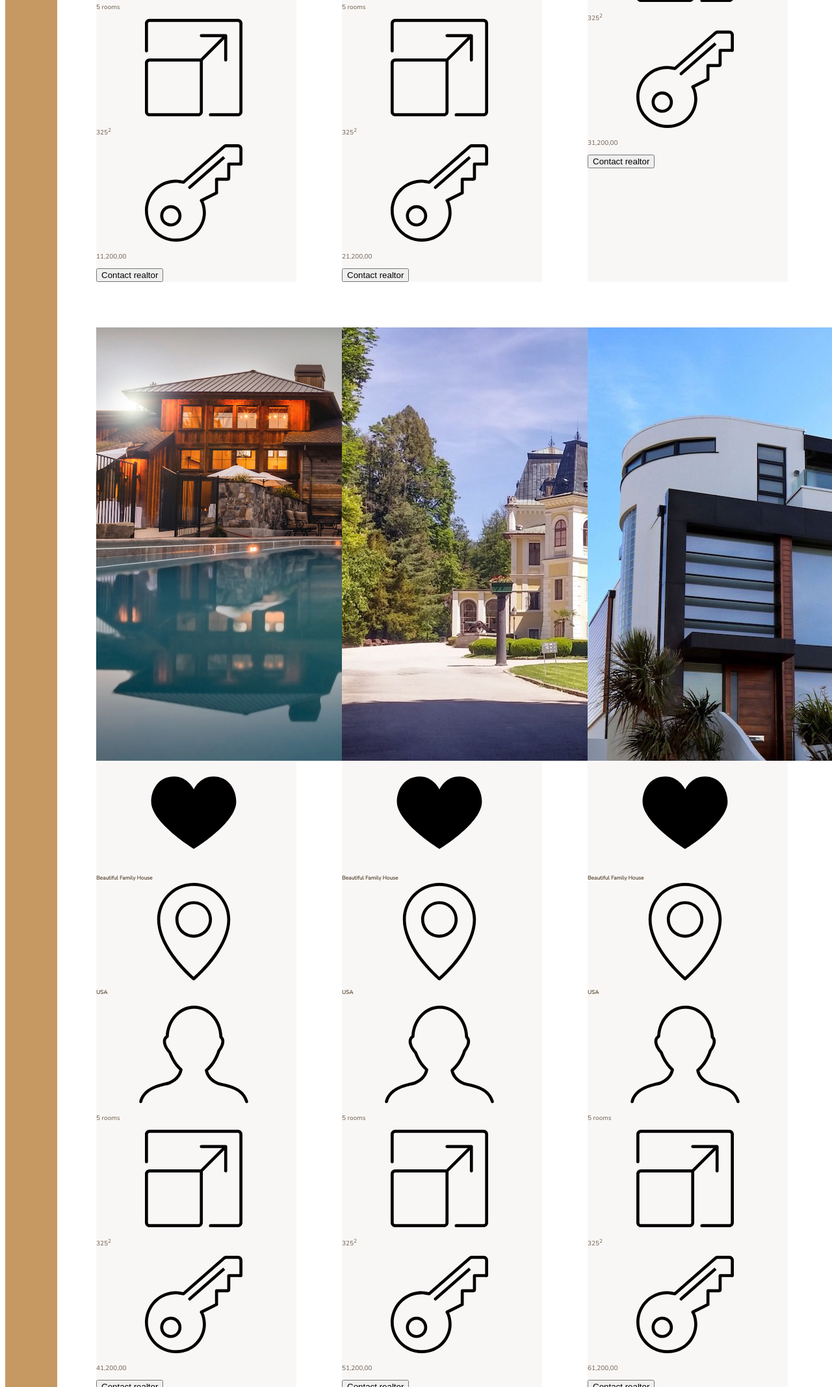
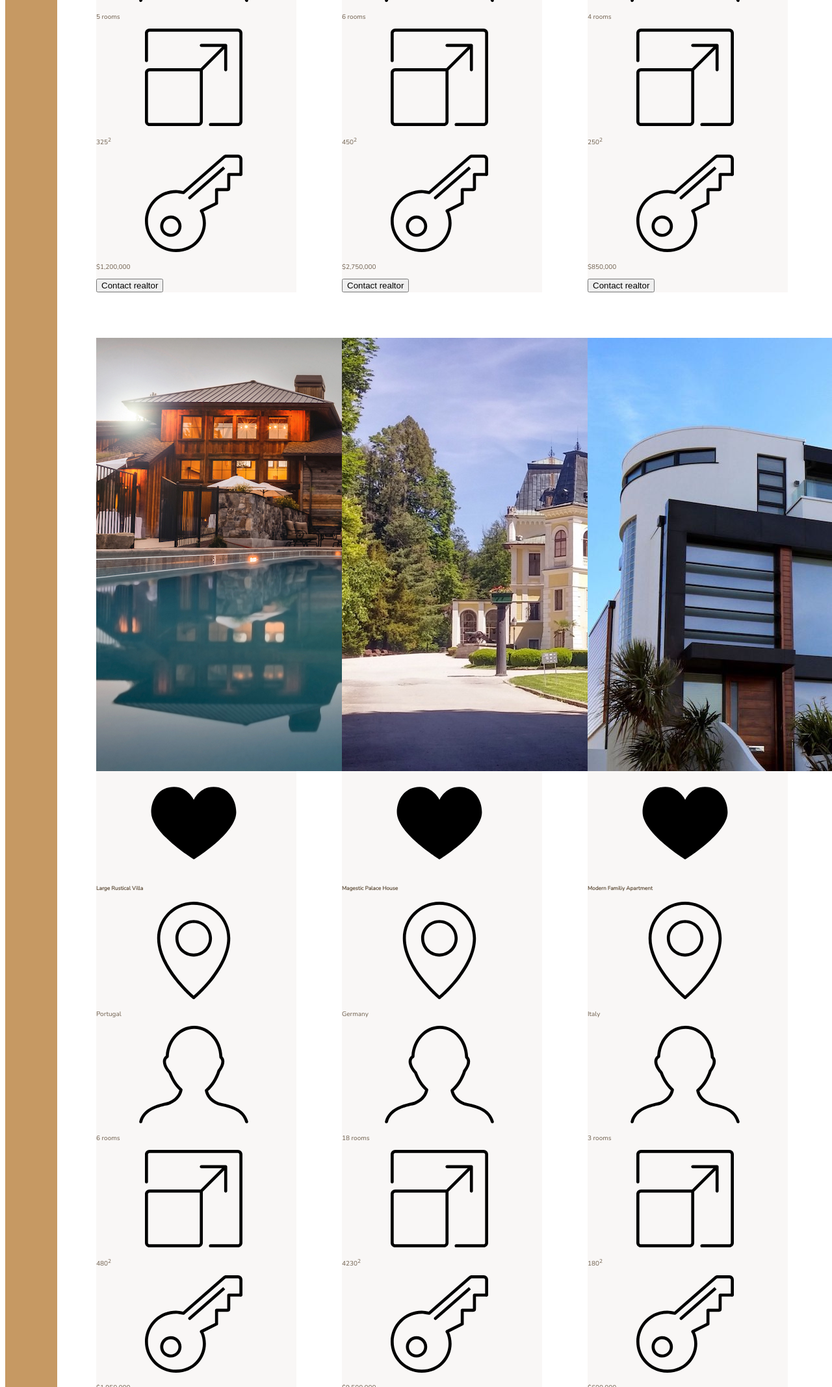
Before and after one commit to renanmartins1813/Nexter, a website: page index.html in a window 1280 px wide. Shown: the part 3323-5458 px from the top of the page at 65% size. Drawn offline with nearby package versions, Linux system fonts and the light colour scheme.

Commit message:
home elements conent

```diff
--- a/index.html
+++ b/index.html
@@ -91,17 +91,19 @@
     </section>
 
     <section class="homes">
+
         <div class="home">
             <img src="/img/house-1.jpeg" alt="House 1" class="home__img">
             <svg class="home__like">
                 <use xlink:href="./img/sprite.svg#icon-heart-full"></use>
             </svg>
-            <h5 class="home__name home__location">Beautiful Family House
+            <h5 class="home__name">Beautiful Familiy House</h5>
+            <div class="home__location">
                 <svg>
                     <use xlink:href="./img/sprite.svg#icon-map-pin"></use>
                 </svg>
                 <p>USA</p>
-            </h5>
+            </div>
             <div class="home__rooms">
                 <svg>
                     <use xlink:href="./img/sprite.svg#icon-profile-male"></use>
@@ -118,157 +120,172 @@
                 <svg>
                     <use xlink:href="./img/sprite.svg#icon-key"></use>
                 </svg>
-                <p>11,200,00</p>
+                <p>$1,200,000</p>
             </div>
             <button class="cta">Contact realtor</button>
         </div>
+
         <div class="home">
             <img src="/img/house-2.jpeg" alt="House 2" class="home__img">
             <svg class="home__like">
                 <use xlink:href="./img/sprite.svg#icon-heart-full"></use>
             </svg>
-            <h5 class="home__name home__location">Beautiful Family House
+            <h5 class="home__name">Modern Glass Villa</h5>
+            <div class="home__location">
                 <svg>
                     <use xlink:href="./img/sprite.svg#icon-map-pin"></use>
                 </svg>
-                <p>USA</p>
-            </h5>
+                <p>Canada</p>
+            </div>
             <div class="home__rooms">
                 <svg>
                     <use xlink:href="./img/sprite.svg#icon-profile-male"></use>
                 </svg>
-                <p>5 rooms</p>
+                <p>6 rooms</p>
             </div>
             <div class="home__area">
                 <svg>
                     <use xlink:href="./img/sprite.svg#icon-expand"></use>
                 </svg>
-                <p>325<sup>2</sup></p>
+                <p>450<sup>2</sup></p>
             </div>
             <div class="home__price">
                 <svg>
                     <use xlink:href="./img/sprite.svg#icon-key"></use>
                 </svg>
-                <p>21,200,00</p>
+                <p>$2,750,000</p>
             </div>
             <button class="cta">Contact realtor</button>
         </div>
+
         <div class="home">
             <img src="/img/house-3.jpeg" alt="House 3" class="home__img">
             <svg class="home__like">
                 <use xlink:href="./img/sprite.svg#icon-heart-full"></use>
             </svg>
-            <h5 class="home__name home__location">Modern Glass Vila</h5>
+            <h5 class="home__name">Cozy Country House</h5>
+            <div class="home__location">
+                <svg>
+                    <use xlink:href="./img/sprite.svg#icon-map-pin"></use>
+                </svg>
+                <p>UK</p>
+            </div>
             <div class="home__rooms">
                 <svg>
                     <use xlink:href="./img/sprite.svg#icon-profile-male"></use>
                 </svg>
-                <p>5 rooms</p>
+                <p>4 rooms</p>
             </div>
             <div class="home__area">
                 <svg>
                     <use xlink:href="./img/sprite.svg#icon-expand"></use>
                 </svg>
-                <p>325<sup>2</sup></p>
+                <p>250<sup>2</sup></p>
             </div>
             <div class="home__price">
                 <svg>
                     <use xlink:href="./img/sprite.svg#icon-key"></use>
                 </svg>
-                <p>31,200,00</p>
+                <p>$850,000</p>
             </div>
             <button class="cta">Contact realtor</button>
         </div>
+
         <div class="home">
             <img src="/img/house-4.jpeg" alt="House 4" class="home__img">
             <svg class="home__like">
                 <use xlink:href="./img/sprite.svg#icon-heart-full"></use>
             </svg>
-            <h5 class="home__name home__location">Beautiful Family House
+            <h5 class="home__name">Large Rustical Villa</h5>
+            <div class="home__location">
                 <svg>
                     <use xlink:href="./img/sprite.svg#icon-map-pin"></use>
                 </svg>
-                <p>USA</p>
-            </h5>
+                <p>Portugal</p>
+            </div>
             <div class="home__rooms">
                 <svg>
                     <use xlink:href="./img/sprite.svg#icon-profile-male"></use>
                 </svg>
-                <p>5 rooms</p>
+                <p>6 rooms</p>
             </div>
             <div class="home__area">
                 <svg>
                     <use xlink:href="./img/sprite.svg#icon-expand"></use>
                 </svg>
-                <p>325<sup>2</sup></p>
+                <p>480<sup>2</sup></p>
             </div>
             <div class="home__price">
                 <svg>
                     <use xlink:href="./img/sprite.svg#icon-key"></use>
                 </svg>
-                <p>41,200,00</p>
+                <p>$1,950,000</p>
             </div>
             <button class="cta">Contact realtor</button>
         </div>
+
         <div class="home">
             <img src="/img/house-5.jpeg" alt="House 5" class="home__img">
             <svg class="home__like">
                 <use xlink:href="./img/sprite.svg#icon-heart-full"></use>
             </svg>
-            <h5 class="home__name home__location">Beautiful Family House
+            <h5 class="home__name">Magestic Palace House</h5>
+            <div class="home__location">
                 <svg>
                     <use xlink:href="./img/sprite.svg#icon-map-pin"></use>
                 </svg>
-                <p>USA</p>
-            </h5>
+                <p>Germany</p>
+            </div>
             <div class="home__rooms">
                 <svg>
                     <use xlink:href="./img/sprite.svg#icon-profile-male"></use>
                 </svg>
-                <p>5 rooms</p>
+                <p>18 rooms</p>
             </div>
             <div class="home__area">
                 <svg>
                     <use xlink:href="./img/sprite.svg#icon-expand"></use>
                 </svg>
-                <p>325<sup>2</sup></p>
+                <p>4230<sup>2</sup></p>
             </div>
             <div class="home__price">
                 <svg>
                     <use xlink:href="./img/sprite.svg#icon-key"></use>
                 </svg>
-                <p>51,200,00</p>
+                <p>$9,500,000</p>
             </div>
             <button class="cta">Contact realtor</button>
         </div>
+
         <div class="home">
             <img src="/img/house-6.jpeg" alt="House 6" class="home__img">
             <svg class="home__like">
                 <use xlink:href="./img/sprite.svg#icon-heart-full"></use>
             </svg>
-            <h5 class="home__name home__location">Beautiful Family House
+            <h5 class="home__name">Modern Familiy Apartment</h5>
+            <div class="home__location">
                 <svg>
                     <use xlink:href="./img/sprite.svg#icon-map-pin"></use>
                 </svg>
-                <p>USA</p>
-            </h5>
+                <p>Italy</p>
+            </div>
             <div class="home__rooms">
                 <svg>
                     <use xlink:href="./img/sprite.svg#icon-profile-male"></use>
                 </svg>
-                <p>5 rooms</p>
+                <p>3 rooms</p>
             </div>
             <div class="home__area">
                 <svg>
                     <use xlink:href="./img/sprite.svg#icon-expand"></use>
                 </svg>
-                <p>325<sup>2</sup></p>
+                <p>180<sup>2</sup></p>
             </div>
             <div class="home__price">
                 <svg>
                     <use xlink:href="./img/sprite.svg#icon-key"></use>
                 </svg>
-                <p>61,200,00</p>
+                <p>$600,000</p>
             </div>
             <button class="cta">Contact realtor</button>
         </div>
```
